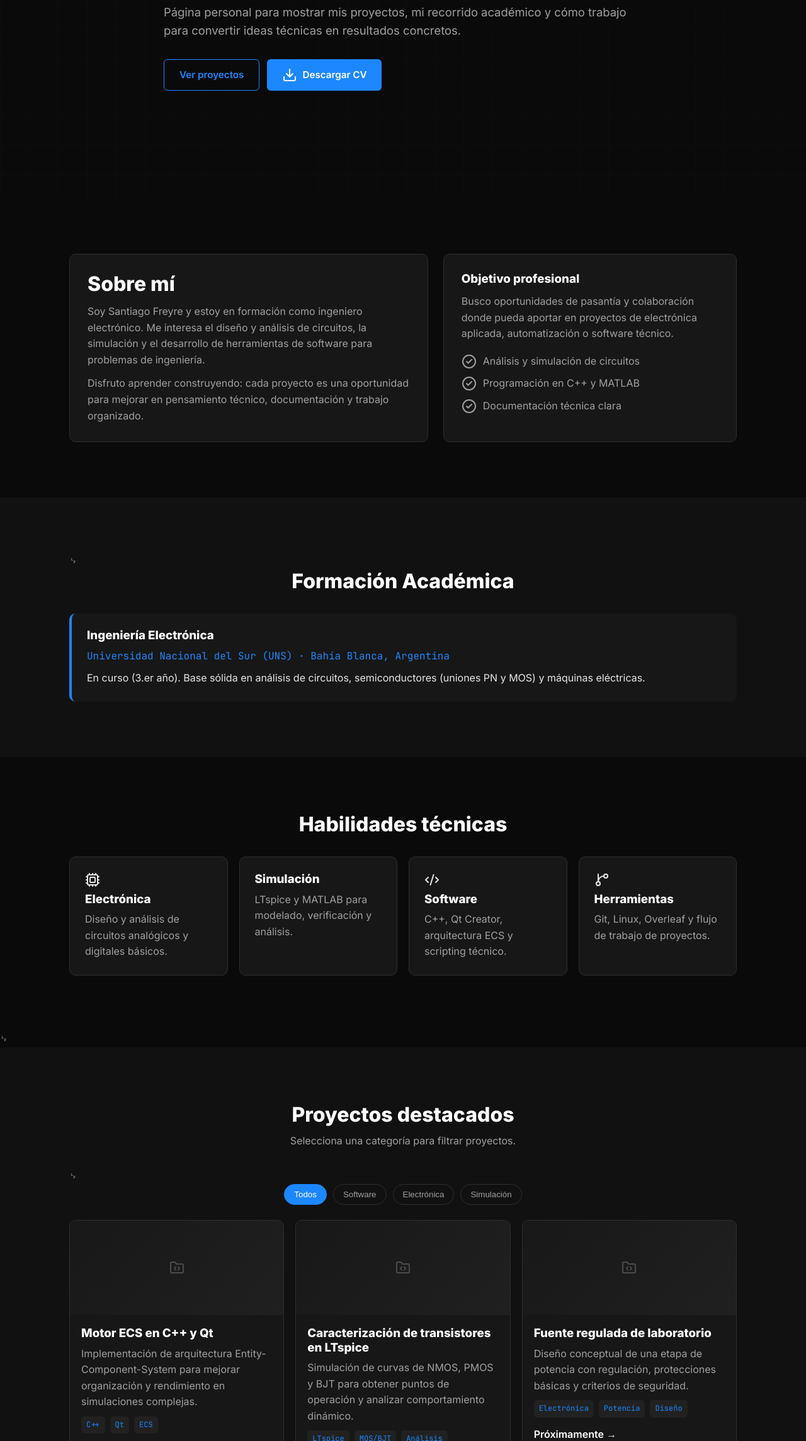
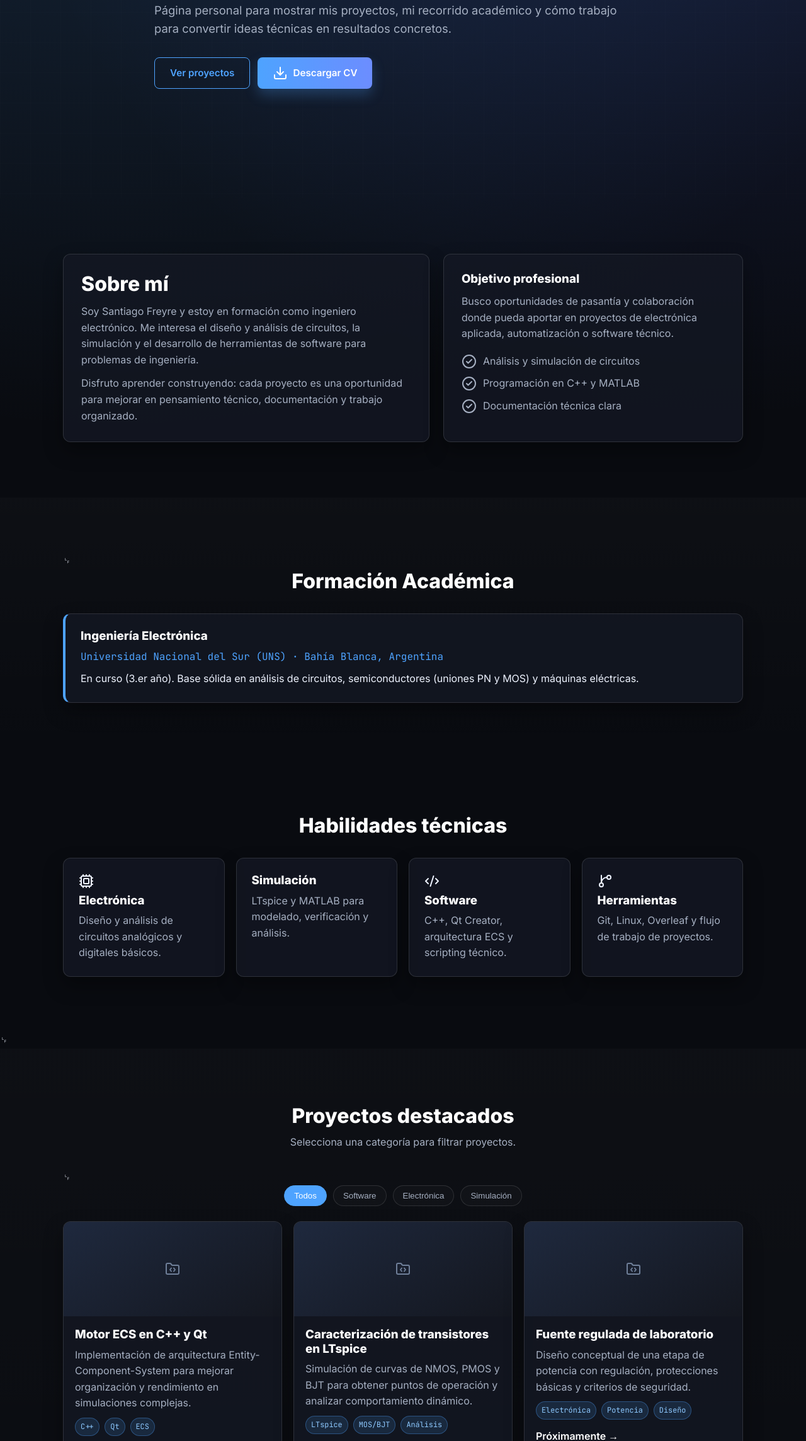
Before and after one commit to xxXSantiagooXxx/Pagina-web, a plain HTML site: page index.html in a window 1280 px wide. Shown: the part 512-2800 px from the top of the page at 63% size. Drawn offline with nearby package versions, Linux system fonts and the light colour scheme.

Commit message:
Update style.css

```diff
--- a/style.css
+++ b/style.css
@@ -1,12 +1,13 @@
 :root {
-    --bg-color: #0a0a0a;
-    --bg-secondary: #111111;
-    --card-bg: #171717;
-    --text-primary: #e6e6e6;
-    --text-secondary: #a0a0a0;
-    --accent: #1d87ff;
-    --accent-hover: #1168c8;
-    --border: #2f2f2f;
+    --bg-color: #090b10;
+    --bg-secondary: #10141d;
+    --card-bg: rgba(20, 25, 36, 0.75);
+    --text-primary: #eef3ff;
+    --text-secondary: #a6b0c2;
+    --accent: #4ea3ff;
+    --accent-hover: #2889ef;
+    --border: rgba(255, 255, 255, 0.12);
+    --shadow: 0 14px 30px rgba(0, 0, 0, 0.35);
     --font-main: 'Inter', sans-serif;
     --font-mono: 'JetBrains Mono', monospace;
 }
@@ -15,23 +16,25 @@
 html { scroll-behavior: smooth; }
 
 body {
-    background-color: var(--bg-color);
+    font-family: var(--font-main);
+    background: radial-gradient(circle at 15% -10%, rgba(78, 163, 255, 0.25), transparent 35%),
+                radial-gradient(circle at 90% 0%, rgba(83, 112, 255, 0.2), transparent 28%),
+                var(--bg-color);
     color: var(--text-primary);
-    font-family: var(--font-main);
     line-height: 1.6;
     overflow-x: hidden;
 }
 
 h1, h2, h3 { color: #fff; line-height: 1.2; }
 a { text-decoration: none; color: inherit; transition: 0.25s; }
-.container { max-width: 1100px; margin: 0 auto; padding: 0 20px; }
+.container { max-width: 1120px; margin: 0 auto; padding: 0 20px; }
 .section-padding { padding: 88px 0; }
-.bg-secondary { background-color: var(--bg-secondary); }
+.bg-secondary { background: linear-gradient(180deg, rgba(255,255,255,0.02), rgba(255,255,255,0)); }
 .section-title { font-size: 2rem; text-align: center; }
 .section-title.left { text-align: left; }
 .section-subtitle { text-align: center; color: var(--text-secondary); margin: 10px 0 30px; }
 .text-gradient {
-    background: linear-gradient(90deg, var(--accent), #67c6ff);
+    background: linear-gradient(90deg, #69bbff, #7f9bff);
     -webkit-background-clip: text;
     -webkit-text-fill-color: transparent;
 }
@@ -42,22 +45,31 @@ a { text-decoration: none; color: inherit; transition: 0.25s; }
     justify-content: center;
     gap: 8px;
     padding: 12px 24px;
-    border-radius: 6px;
+    border-radius: 8px;
     font-weight: 600;
     font-size: 0.95rem;
     cursor: pointer;
 }
-.btn-primary { background: var(--accent); color: #fff; border: none; }
-.btn-primary:hover { background: var(--accent-hover); }
-.btn-outline { background: transparent; border: 1px solid var(--accent); color: var(--accent); }
-.btn-outline:hover { background: rgba(29, 135, 255, 0.12); }
+.btn-primary {
+    background: linear-gradient(90deg, var(--accent), #6c8dff);
+    color: #fff;
+    border: none;
+    box-shadow: 0 10px 20px rgba(78, 163, 255, 0.25);
+}
+.btn-primary:hover { transform: translateY(-1px); }
+.btn-outline {
+    background: transparent;
+    border: 1px solid var(--accent);
+    color: var(--accent);
+}
+.btn-outline:hover { background: rgba(78, 163, 255, 0.12); }
 
 header {
     position: sticky;
     top: 0;
     z-index: 1000;
-    background: rgba(10, 10, 10, 0.9);
-    backdrop-filter: blur(10px);
+    background: rgba(9, 11, 16, 0.82);
+    backdrop-filter: blur(12px);
     border-bottom: 1px solid var(--border);
 }
 .nav-container { display: flex; justify-content: space-between; align-items: center; min-height: 72px; }
@@ -74,40 +86,41 @@ header {
 }
 .hero-content { position: relative; z-index: 1; }
 .overline { font-family: var(--font-mono); color: var(--accent); margin-bottom: 12px; }
-h1 { font-size: 3.3rem; max-width: 760px; margin-bottom: 20px; }
-.hero-desc { max-width: 760px; color: var(--text-secondary); font-size: 1.15rem; margin-bottom: 30px; }
+h1 { font-size: 3.2rem; max-width: 790px; margin-bottom: 20px; }
+.hero-desc { max-width: 770px; color: var(--text-secondary); font-size: 1.15rem; margin-bottom: 30px; }
 .cta-group { display: flex; gap: 12px; flex-wrap: wrap; }
 .tech-grid {
     position: absolute;
     inset: 0;
     background-image: linear-gradient(var(--border) 1px, transparent 1px), linear-gradient(90deg, var(--border) 1px, transparent 1px);
-    background-size: 46px 46px;
-    opacity: 0.08;
+    background-size: 48px 48px;
+    opacity: 0.09;
 }
 
-.about-grid {
+.about-grid,
+.contact-wrapper {
     display: grid;
     grid-template-columns: 1.1fr 0.9fr;
-    gap: 24px;
+    gap: 22px;
 }
-.about-card {
+.about-card,
+.education-card,
+.skill-card,
+.project-card,
+.contact-form,
+.contact-info {
     background: var(--card-bg);
     border: 1px solid var(--border);
-    border-radius: 10px;
-    padding: 28px;
+    border-radius: 12px;
+    box-shadow: var(--shadow);
 }
+.about-card { padding: 28px; }
 .about-card p { color: var(--text-secondary); margin-top: 12px; }
 .check-list { margin-top: 18px; list-style: none; }
 .check-list li { display: flex; align-items: center; gap: 10px; margin-bottom: 10px; color: var(--text-secondary); }
 .check-list i { color: var(--accent); }
 
-.education-card {
-    margin-top: 32px;
-    border-left: 4px solid var(--accent);
-    background: var(--card-bg);
-    border-radius: 10px;
-    padding: 24px;
-}
+.education-card { margin-top: 32px; border-left: 4px solid var(--accent); padding: 24px; }
 .education-meta { color: var(--accent); font-family: var(--font-mono); margin: 8px 0 10px; }
 
 .skills-grid {
@@ -116,14 +129,8 @@ h1 { font-size: 3.3rem; max-width: 760px; margin-bottom: 20px; }
     grid-template-columns: repeat(auto-fit, minmax(220px, 1fr));
     gap: 18px;
 }
-.skill-card {
-    background: var(--card-bg);
-    border: 1px solid var(--border);
-    border-radius: 10px;
-    padding: 24px;
-    transition: 0.25s;
-}
-.skill-card:hover { transform: translateY(-4px); border-color: var(--accent); }
+.skill-card { padding: 24px; transition: 0.25s; }
+.skill-card:hover { transform: translateY(-4px); border-color: rgba(78, 163, 255, 0.7); }
 .skill-card i { color: var(--accent); width: 28px; height: 28px; margin-bottom: 12px; }
 .skill-card p { color: var(--text-secondary); margin-top: 8px; }
 
@@ -132,7 +139,7 @@ h1 { font-size: 3.3rem; max-width: 760px; margin-bottom: 20px; }
     border: 1px solid var(--border);
     border-radius: 999px;
     color: var(--text-secondary);
-    background: transparent;
+    background: rgba(255,255,255,0.02);
     padding: 8px 15px;
     cursor: pointer;
 }
@@ -143,42 +150,33 @@ h1 { font-size: 3.3rem; max-width: 760px; margin-bottom: 20px; }
     grid-template-columns: repeat(auto-fill, minmax(280px, 1fr));
     gap: 18px;
 }
-.project-card {
-    background: var(--card-bg);
-    border: 1px solid var(--border);
-    border-radius: 10px;
-    overflow: hidden;
-    transition: 0.25s;
-}
-.project-card:hover { border-color: var(--accent); transform: translateY(-3px); }
+.project-card { overflow: hidden; transition: 0.25s; }
+.project-card:hover { border-color: rgba(78, 163, 255, 0.8); transform: translateY(-4px); }
 .project-img {
     height: 150px;
     display: flex;
     justify-content: center;
     align-items: center;
-    color: #4c4c4c;
-    background: linear-gradient(135deg, #181818, #202020);
+    color: #6f7f99;
+    background: linear-gradient(145deg, rgba(39, 54, 82, 0.6), rgba(20, 23, 31, 0.8));
 }
 .project-content { padding: 18px; }
 .project-content p { color: var(--text-secondary); margin-top: 8px; }
 .project-tags { margin-top: 10px; display: flex; gap: 8px; flex-wrap: wrap; }
-.tag { font-size: 0.75rem; font-family: var(--font-mono); color: var(--accent); background: #212121; padding: 4px 8px; border-radius: 5px; }
+.tag {
+    font-size: 0.74rem;
+    font-family: var(--font-mono);
+    color: #8ec9ff;
+    background: rgba(78, 163, 255, 0.14);
+    border: 1px solid rgba(78, 163, 255, 0.35);
+    padding: 4px 8px;
+    border-radius: 999px;
+}
 .project-link { display: inline-block; margin-top: 14px; color: #fff; font-weight: 600; }
 .project-link:hover { color: var(--accent); }
 
-.cv-box {
-    background: var(--card-bg);
-    border: 1px solid var(--border);
-    border-radius: 10px;
-    padding: 26px;
-    display: flex;
-    justify-content: space-between;
-    align-items: center;
-    gap: 20px;
-}
-.cv-box p { color: var(--text-secondary); margin-top: 10px; }
-
-.contact-wrapper { display: grid; grid-template-columns: 1fr 1fr; gap: 40px; }
+.contact-wrapper { grid-template-columns: 1fr 1fr; }
+.contact-info, .contact-form { padding: 24px; }
 .contact-info p { color: var(--text-secondary); margin: 10px 0 16px; }
 .social-item { display: flex; align-items: center; gap: 8px; margin-bottom: 10px; color: var(--text-secondary); }
 .social-item:hover { color: var(--accent); }
@@ -187,22 +185,31 @@ h1 { font-size: 3.3rem; max-width: 760px; margin-bottom: 20px; }
 .form-group input, .form-group textarea {
     width: 100%;
     border: 1px solid var(--border);
-    border-radius: 6px;
-    background: #0e0e0e;
+    border-radius: 8px;
+    background: rgba(10, 13, 19, 0.8);
     color: #fff;
     padding: 11px;
 }
-.form-group input:focus, .form-group textarea:focus { outline: none; border-color: var(--accent); }
+.form-group input:focus, .form-group textarea:focus {
+    outline: none;
+    border-color: var(--accent);
+    box-shadow: 0 0 0 3px rgba(78, 163, 255, 0.18);
+}
 .full-width { width: 100%; }
 
-footer { border-top: 1px solid var(--border); padding: 22px 0; text-align: center; color: var(--text-secondary); }
+footer {
+    border-top: 1px solid var(--border);
+    padding: 22px 0;
+    text-align: center;
+    color: var(--text-secondary);
+}
 
 .reveal { opacity: 0; transform: translateY(26px); transition: opacity 0.6s ease, transform 0.6s ease; }
 .reveal.active { opacity: 1; transform: translateY(0); }
 
 @media (max-width: 900px) {
-    h1 { font-size: 2.8rem; }
-    .about-grid, .contact-wrapper, .cv-box { grid-template-columns: 1fr; display: grid; }
+    h1 { font-size: 2.6rem; }
+    .about-grid, .contact-wrapper { grid-template-columns: 1fr; }
 }
 
 @media (max-width: 768px) {
@@ -211,7 +218,7 @@ footer { border-top: 1px solid var(--border); padding: 22px 0; text-align: cente
         position: absolute;
         top: 72px;
         right: 20px;
-        background: #111;
+        background: rgba(11, 14, 22, 0.96);
         border: 1px solid var(--border);
         border-radius: 10px;
         padding: 14px;
@@ -222,6 +229,6 @@ footer { border-top: 1px solid var(--border); padding: 22px 0; text-align: cente
         gap: 12px;
     }
     .nav-links.open { display: flex; }
-    h1 { font-size: 2.2rem; }
-    .section-title { font-size: 1.7rem; }
+    h1 { font-size: 2.1rem; }
+    .section-title { font-size: 1.65rem; }
 }
```
